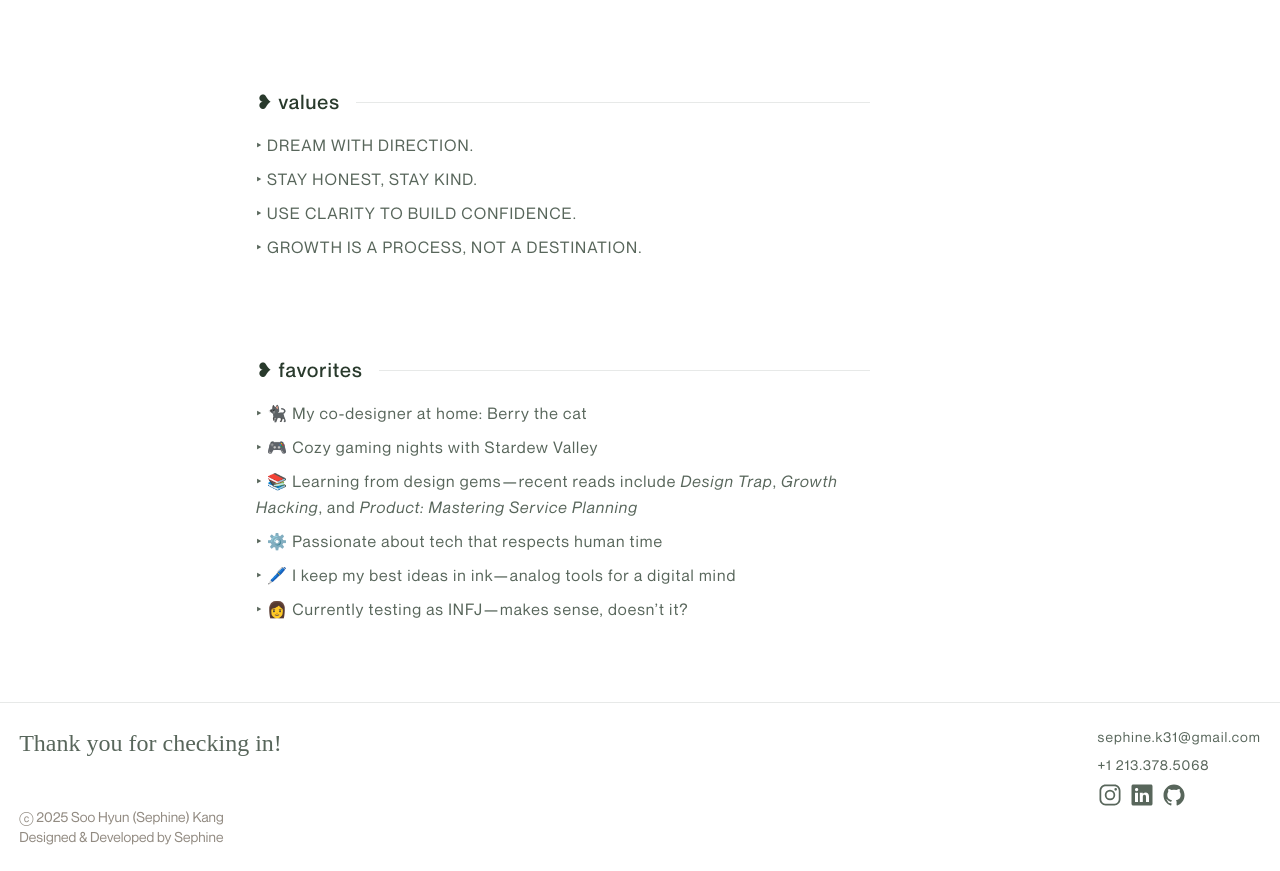
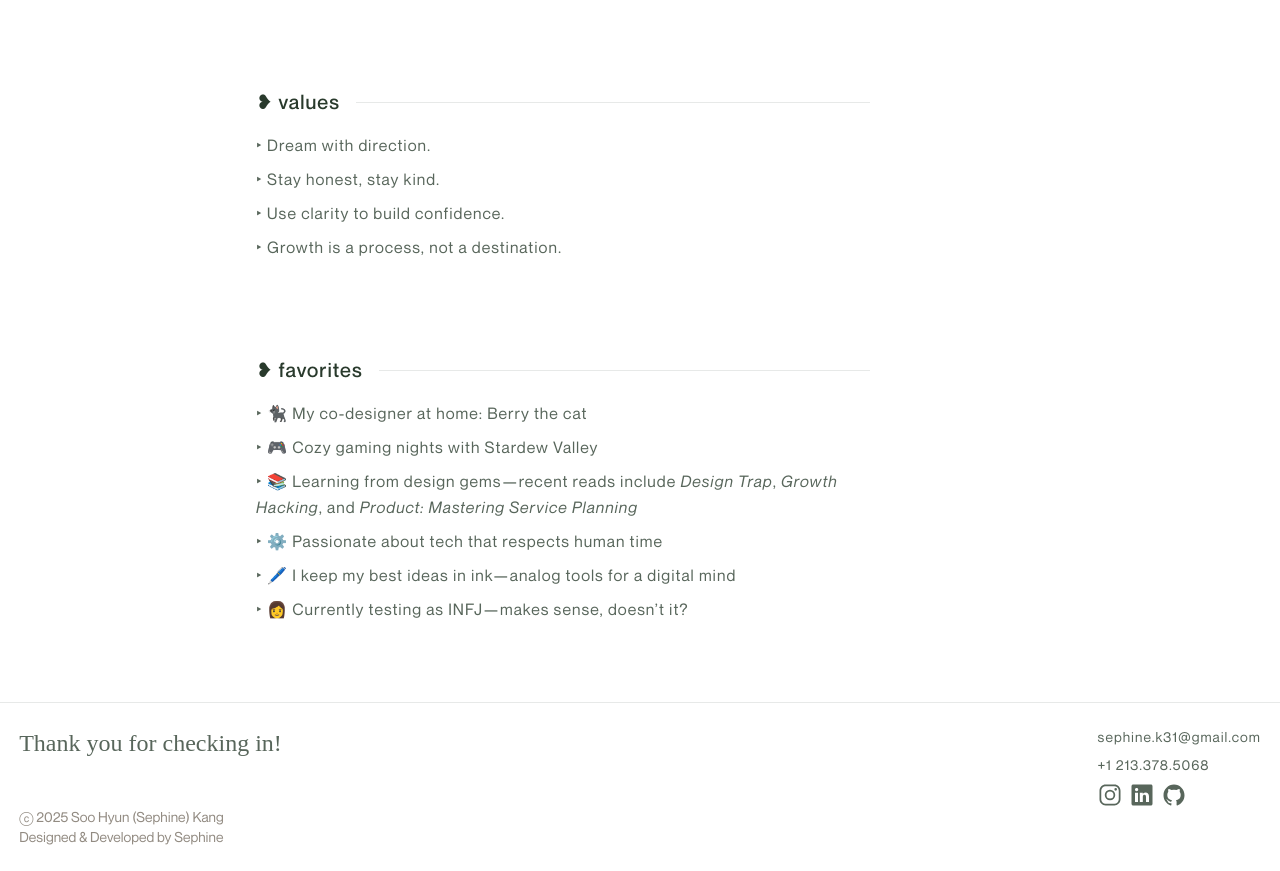
Before and after one commit to sephinek/sephine-portfolio, a React (Vite) app: page /about in a window 1280 px wide. Shown: the part 960-1831 px from the top of the page. Built offline with nearby package versions, Linux system fonts and the light colour scheme.

Commit message:
minor change

```diff
--- a/src/pages/About.jsx
+++ b/src/pages/About.jsx
@@ -72,7 +72,7 @@
                 <h3 className="font-medium text-xl">❥&nbsp;values</h3>
                 <div className="w-full h-[1px] bg-lightgrey"></div>
               </div>
-              <div className="flex flex-col gap-2 uppercase text-mediumgrey leading-relaxed">
+              <div className="flex flex-col gap-2 text-mediumgrey leading-relaxed">
                 <p>‣ Dream with direction.</p>
                 <p>‣ Stay honest, stay kind.</p>
                 <p>‣ Use clarity to build confidence.</p>
```
